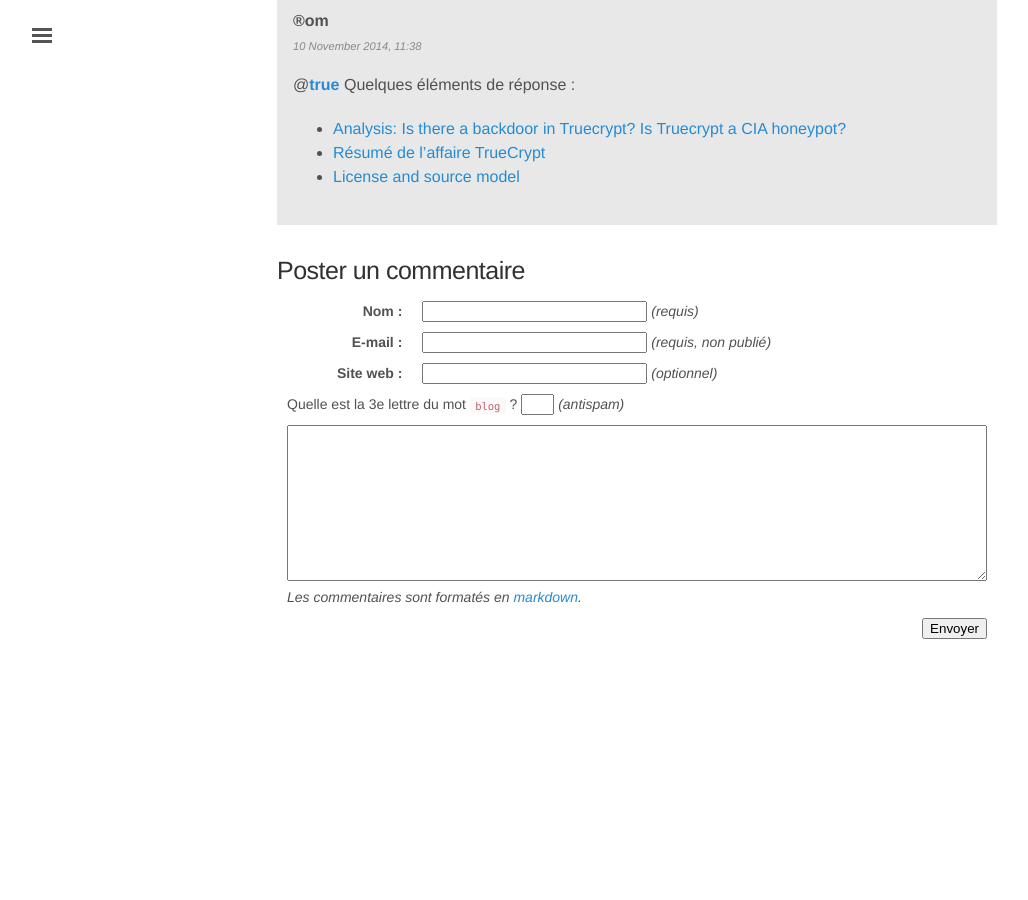
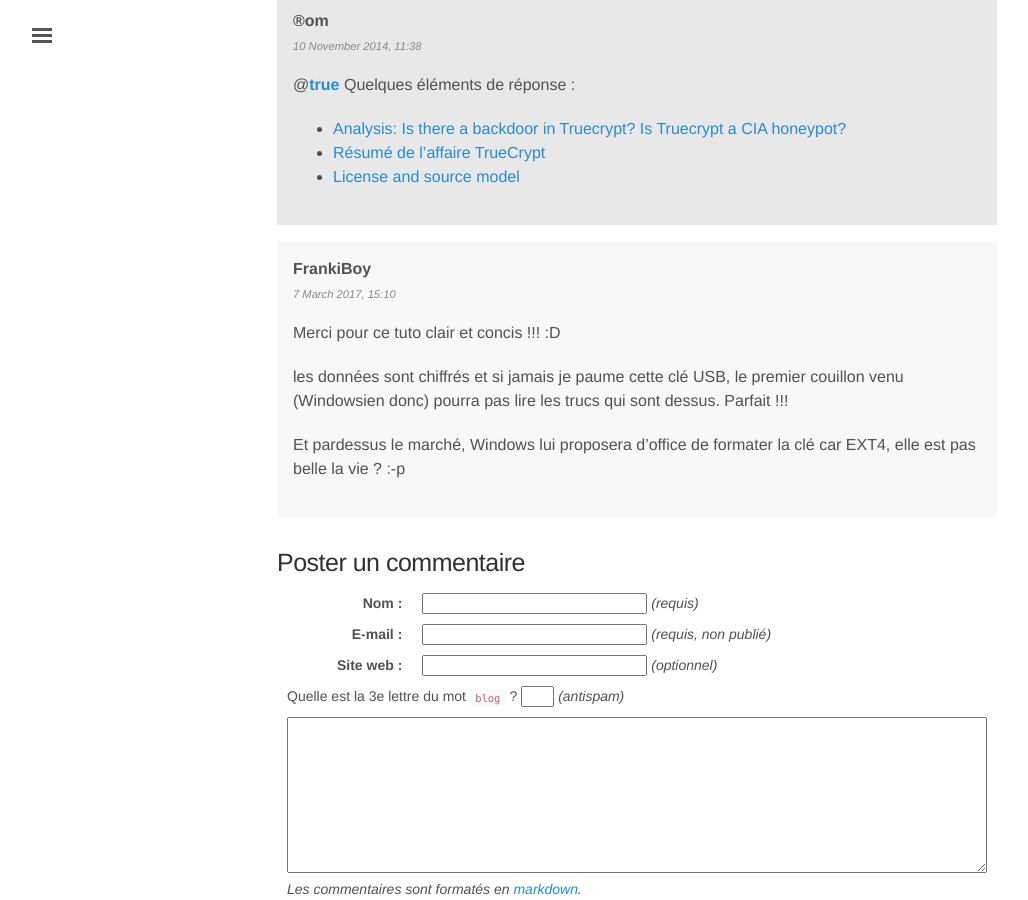
Before and after one commit to rom1v/blog.rom1v.com, a Jekyll site: the page built from _posts/2014-07-20-chiffrer-un-disque-dur-externe-ou-une-cle-usb-avec-luks.md, in a window 1280 px wide and 900 px high, scrolled down 12810 px. Shown: the whole window, without its empty margins (3-1031 px from the left). Built offline with Jekyll 4.4.1, drawn with Linux system fonts in a browser that asks for light colours; before the commit the page ends 13474 px from its top, so only the background shows below that.

Commit message:
Publish comment for LUKS

```diff
--- a/_data/comments-2014-07-chiffrer-un-disque-dur-externe-ou-une-cle-usb-avec-luks.yaml
+++ b/_data/comments-2014-07-chiffrer-un-disque-dur-externe-ou-une-cle-usb-avec-luks.yaml
@@ -302,3 +302,15 @@
      * [Analysis: Is there a backdoor in Truecrypt? Is Truecrypt a CIA honeypot?](http://www.privacylover.com/encryption/analysis-is-there-a-backdoor-in-truecrypt-is-truecrypt-a-cia-honeypot/)
      * [Résumé de l'affaire TrueCrypt](http://linuxfr.org/news/resume-de-l-affaire-truecrypt)
      * [License and source model](https://en.wikipedia.org/wiki/TrueCrypt#License_and_source_model)
+- id: 18
+  author: FrankiBoy
+  date: 2017-03-07 15:10:19+01:00
+  contents: |
+    Merci pour ce tuto clair et concis !!! :D
+
+    les données sont chiffrés et si jamais je paume cette clé USB, le premier
+    couillon venu (Windowsien donc) pourra pas lire les trucs qui sont dessus.
+    Parfait !!!
+
+    Et pardessus le marché, Windows lui proposera d'office de formater la clé
+    car EXT4, elle est pas belle la vie ? :-p
```
